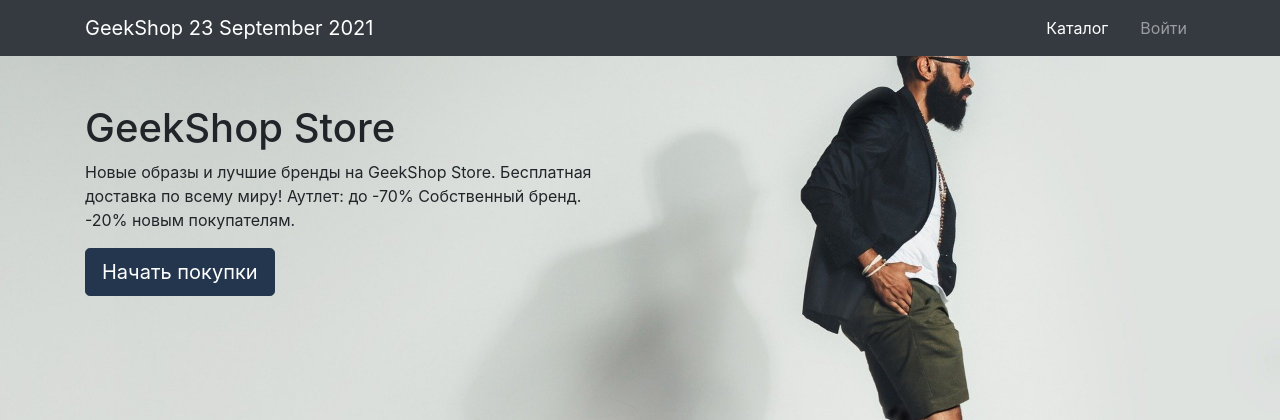
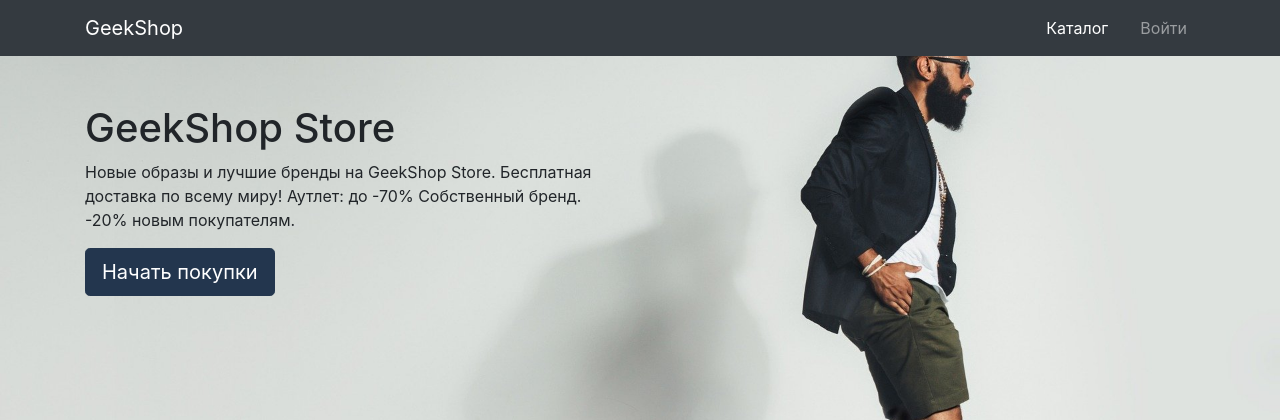
Before and after one commit to Djangoleg/LearningDjango, a Django app: page / in a window 1280 px wide. Shown: the top 420 px of the page. Run offline with Django 3.2, Linux system fonts and the light colour scheme; some libraries are stand-ins or nearby versions.

Commit message:
delete date from base

```diff
--- a/geekshop/products/templates/products/base.html
+++ b/geekshop/products/templates/products/base.html
@@ -24,7 +24,7 @@
 <!-- Navigation -->
 <nav class="navbar navbar-expand-lg navbar-dark bg-dark fixed-top">
     <div class="container">
-        <a class="navbar-brand" href="{% url 'index' %}">GeekShop {% now "d F Y" %}</a>
+        <a class="navbar-brand" href="{% url 'index' %}">GeekShop</a>
         <button class="navbar-toggler" type="button" data-toggle="collapse" data-target="#navbarResponsive"
                 aria-controls="navbarResponsive" aria-expanded="false" aria-label="Toggle navigation">
             <span class="navbar-toggler-icon"></span>
```
